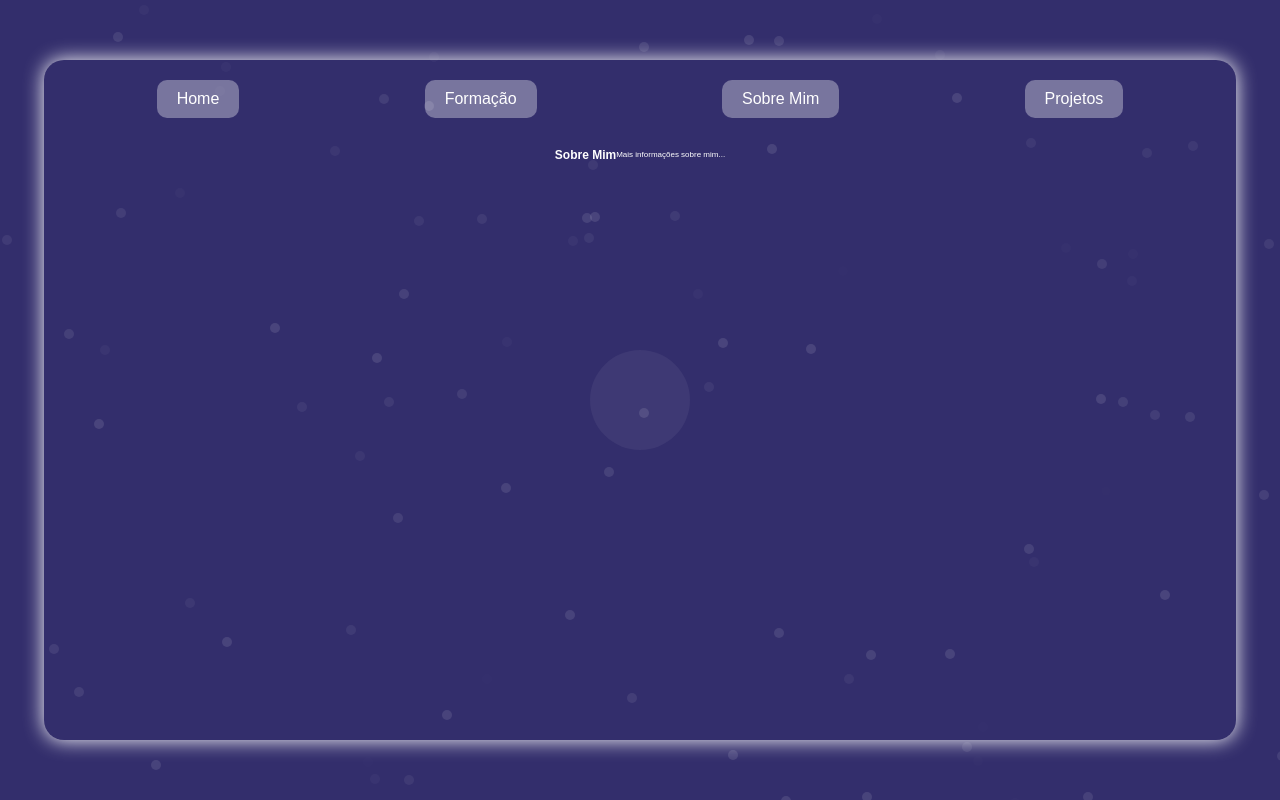
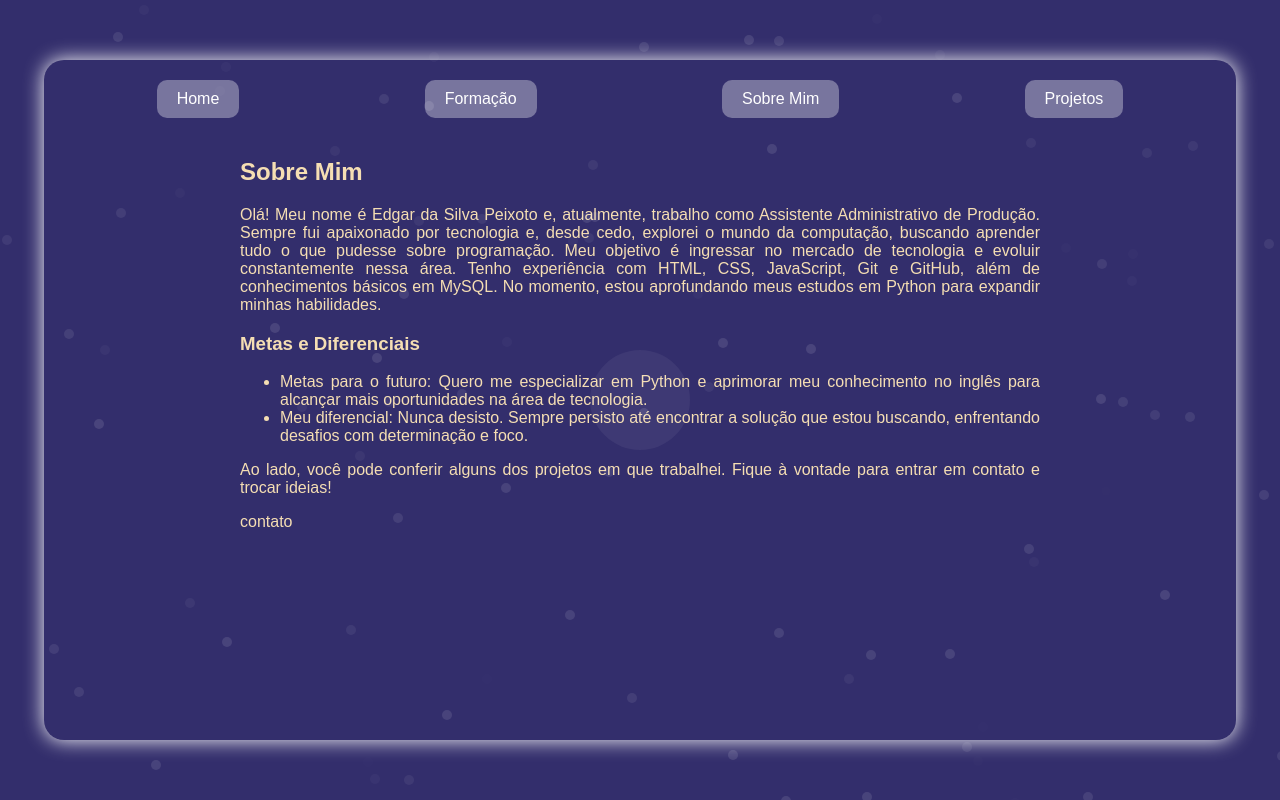
Before and after one commit to edlus2/portifolio, a plain HTML site: page index.html in a window 1280 px wide. Both pictures are taken after a click on the element "Sobre Mim". Drawn offline with nearby package versions, Linux system fonts and the light colour scheme; no server answers.

Commit message:
Sobre mim
continuando portifólio iniciando sobre  mim

```diff
--- a/css/styles.css
+++ b/css/styles.css
@@ -92,3 +92,10 @@ body, html {
     color: white;
     text-align: center;
 }
+.sobremim{
+    margin: auto;
+    color: wheat;
+    width: 800px;
+    text-align: justify;
+    font: 2em sans-serif;
+}
--- a/index.html
+++ b/index.html
@@ -11,8 +11,6 @@
     <!-- Carregar Three.js e o GLTFLoader do CDN -->
     <script src="https://cdnjs.cloudflare.com/ajax/libs/three.js/r128/three.min.js"></script>
     <script src="https://cdn.jsdelivr.net/npm/three@0.128.0/examples/js/loaders/GLTFLoader.js"></script>
-
-
 </head>
 <body>
     </div>
@@ -43,8 +41,19 @@
                     <p>Informações sobre minha formação...</p>
                 </div>
                 <div id="sobre" class="tab-content">
+                    <div class="sobremim">
                     <h2>Sobre Mim</h2>
-                    <p>Mais informações sobre mim...</p>
+                    <p>Olá! Meu nome é Edgar da Silva Peixoto e, atualmente, trabalho como Assistente Administrativo de Produção. Sempre fui apaixonado por tecnologia e, desde cedo, explorei o mundo da computação, buscando aprender tudo o que pudesse sobre programação. Meu objetivo é ingressar no mercado de tecnologia e evoluir constantemente nessa área.
+
+                        Tenho experiência com HTML, CSS, JavaScript, Git e GitHub, além de conhecimentos básicos em MySQL. No momento, estou aprofundando meus estudos em Python para expandir minhas habilidades.</p>
+                    <h3>Metas e Diferenciais</h3>
+                    <ul>
+                        <li>Metas para o futuro: Quero me especializar em Python e aprimorar meu conhecimento no inglês para alcançar mais oportunidades na área de tecnologia.</li>
+                        <li>Meu diferencial: Nunca desisto. Sempre persisto até encontrar a solução que estou buscando, enfrentando desafios com determinação e foco.</li>
+                    </ul>
+                    <p>Ao lado, você pode conferir alguns dos projetos em que trabalhei. Fique à vontade para entrar em contato e trocar ideias!</p>
+                    <p>contato</p>
+                    </div>
                 </div>
                 <div id="projetos" class="tab-content">
                     <h2>Projetos</h2>
```
